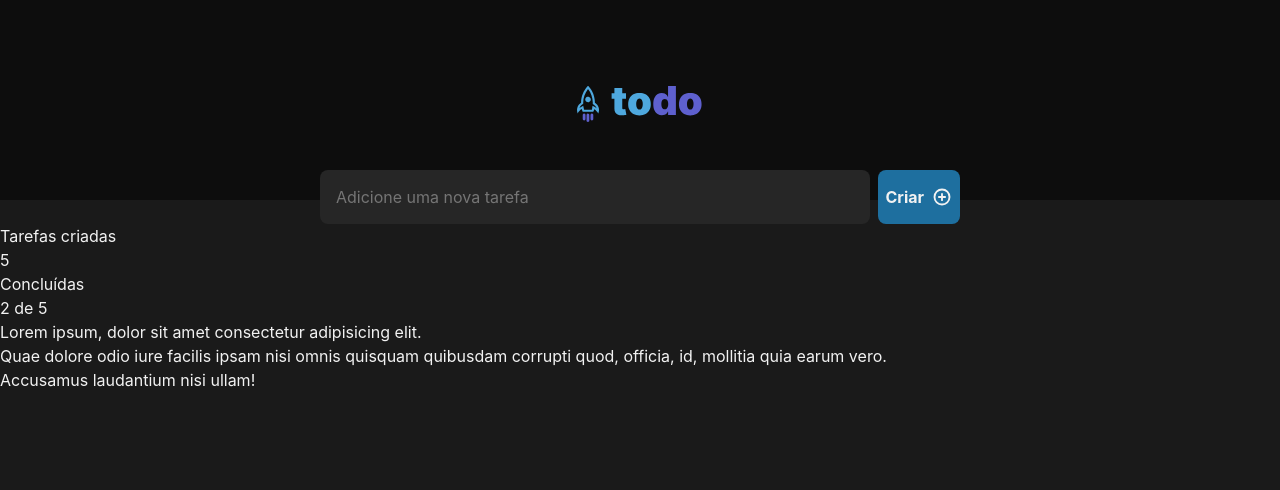
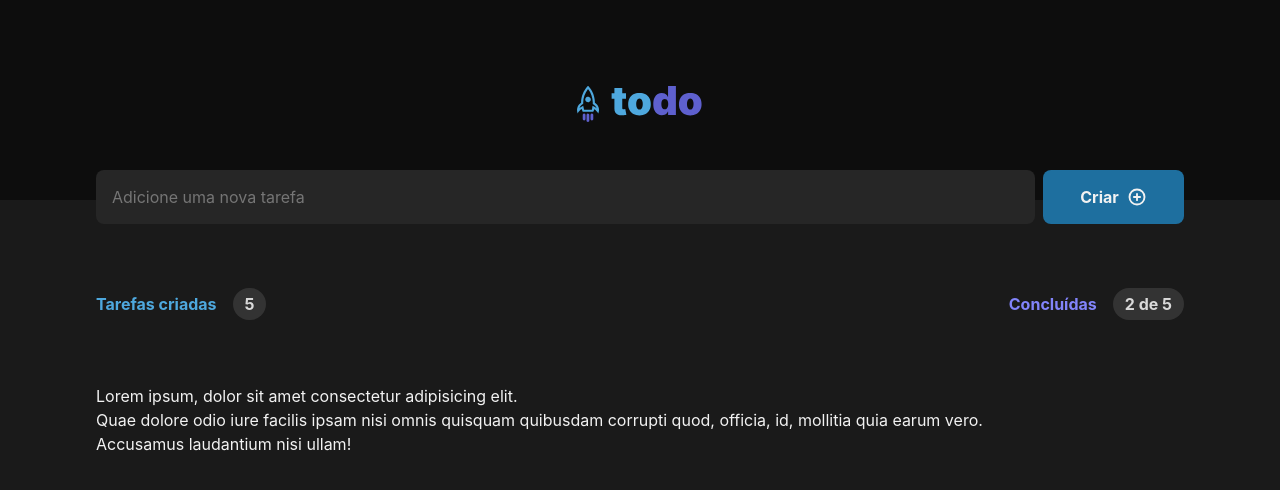
Before and after one commit to bruflor/ignite-challenge01-toDoList, a React (Vite) app: page / in a window 1280 px wide. Shown: the top 490 px of the page. Built offline with nearby package versions, Linux system fonts and the light colour scheme.

Commit message:
status header

```diff
--- a/src/App.module.css
+++ b/src/App.module.css
@@ -3,6 +3,17 @@
   flex-direction: column;
   align-items: center;
 } */
+.wrapper {
+  max-width: 70rem;
+  margin: 0 auto;
+  padding: 0 1rem;
+}
+
+@media (max-width: 768px) {
+  html {
+    font-size: 87.5%;
+  }
+}
 
 .header {
   background: var(--gray-700);
@@ -17,12 +28,11 @@
 }
 
 .formContainer {
-  width: 50%;
   height: 54px;
+  margin: 0 auto;
   display: grid;
   grid-template-columns: 1fr 0.15fr;
   gap: 8px;
-  margin: 0 auto;
   margin-top: calc(0px - 1.5rem - 6px);
 }
 
@@ -33,6 +43,7 @@
   padding: 1rem;
   color: var(--gray-100);
 }
+
 .formContainer button {
   background: var(--blue-dark);
   color: var(--gray-100);
@@ -44,7 +55,35 @@
   border-radius: 8px;
   font-weight: bold;
 }
+
 .formContainer button:hover {
   background: var(--blue);
   cursor: pointer;
 }
+
+.status {
+  display: flex;
+  margin: 4rem auto;
+  justify-content: space-between;
+  align-items: center;
+  color: var(--blue);
+  font-weight: bold;
+}
+.status div {
+  display: flex;
+  align-items: center;
+  /* justify-content: center; */
+  gap: 1rem;
+}
+/* .status p {
+  padding: 0;
+} */
+.status span {
+  background: var(--gray-400);
+  color: var(--gray-200);
+  padding: 4px 12px;
+  border-radius: 16px;
+}
+.done {
+  color: var(--purple);
+}
--- a/src/App.tsx
+++ b/src/App.tsx
@@ -25,20 +25,20 @@ export const App = () => {
       <div className={styles.header}>
         <img src={Logo} />
       </div>
-      <main>
+      <div className={styles.wrapper}>
         <form className={styles.formContainer}>
           <input placeholder="Adicione uma nova tarefa" />
           <button>
             Criar <PlusCircle size={20} weight="bold" />
           </button>
         </form>
-        <div>
+        <div className={styles.status}>
           <div>
             <p>Tarefas criadas</p>
             <span>5</span>
           </div>
           <div>
-            <p>Concluídas</p>
+            <p className={styles.done}>Concluídas</p>
             <span>2 de 5</span>
           </div>
         </div>
@@ -47,7 +47,7 @@ export const App = () => {
             return <div>{task.title}</div>;
           })}
         </div>
-      </main>
+      </div>
     </div>
   );
 };
```
